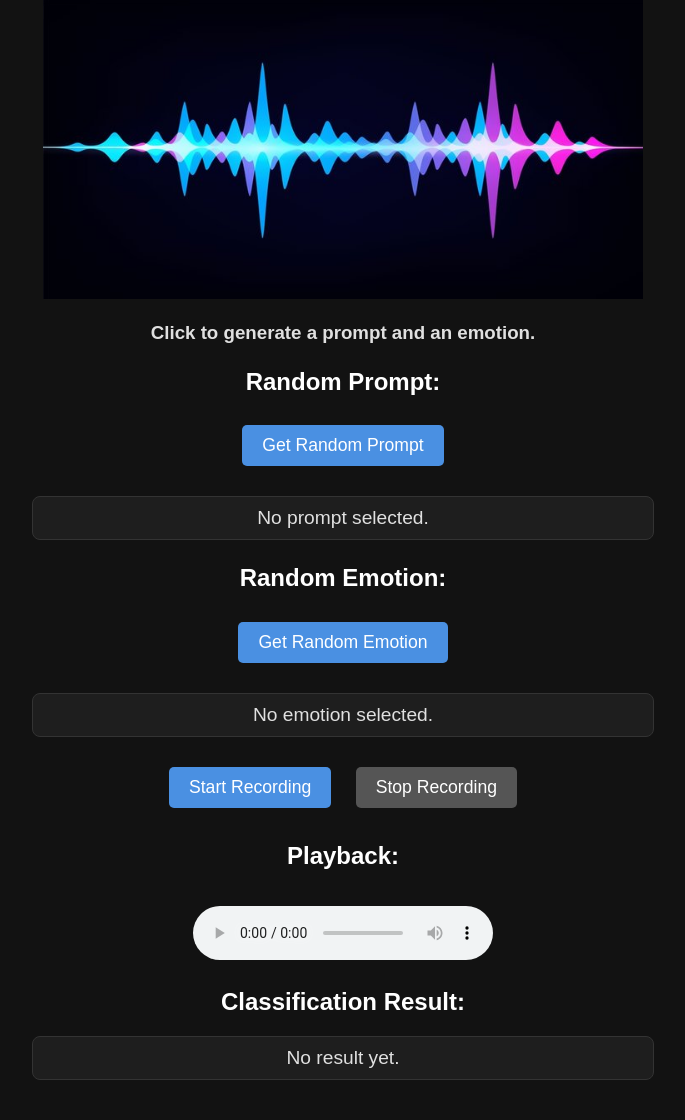
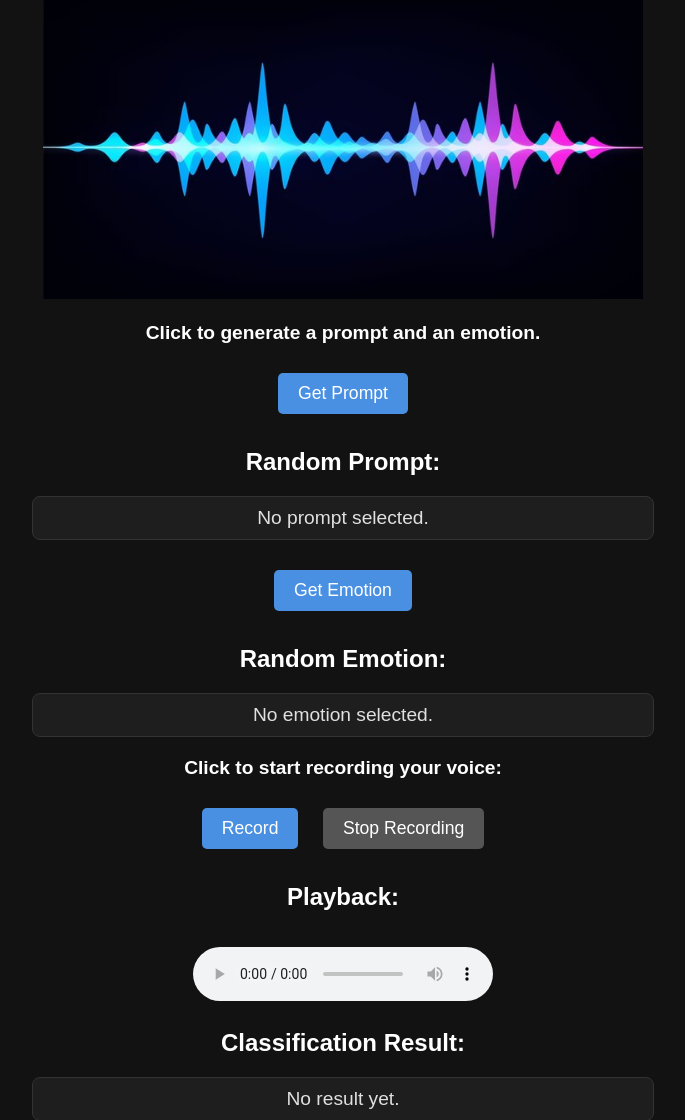
Before and after one commit to hMRZQ21/VERA_Deployed, a Flask app: page / in a window 1280 px wide. Shown: the part 105-1225 px from the top of the page, without its empty margins (297-982 px from the left). Run offline with Flask 3, Linux system fonts and the light colour scheme; parts of the project's set-up code (start-up, migrations or seed data) failed here and were passed over.

Commit message:
slight tweaks to website

```diff
--- a/static/styles.css
+++ b/static/styles.css
@@ -18,6 +18,12 @@ h2 {
     font-size: 1.5rem;
     color: #ffffff;
     margin-top: 1.5rem;
+}
+
+h3 {
+    font-size: 1.2rem;
+    color: #ffffff;
+    margin-top: 1.2rem;
 }
 
 #randomPrompt, #randomEmotion, #classificationResult {
--- a/templates/index.html
+++ b/templates/index.html
@@ -17,17 +17,18 @@
   <h3>Click to generate a prompt and an emotion.</h3>
 
   <!-- Random Prompt Section -->
+  <button id="selectPrompt">Get Prompt</button>
   <h2>Random Prompt:</h2>
-  <button id="selectPrompt">Get Random Prompt</button>
   <div id="randomPrompt">No prompt selected.</div>
 
   <!-- Random Emotion Section -->
+  <button id="selectEmotion">Get Emotion</button>
   <h2>Random Emotion:</h2>
-  <button id="selectEmotion">Get Random Emotion</button>
   <div id="randomEmotion">No emotion selected.</div>
 
   <!-- Buttons for recording and stopping audio -->
-  <button id="record">Start Recording</button>
+  <h3>Click to start recording your voice:</h3>
+  <button id="record">Record</button>
   <button id="stop" disabled>Stop Recording</button>
 
   <!-- Playback section -->
```
